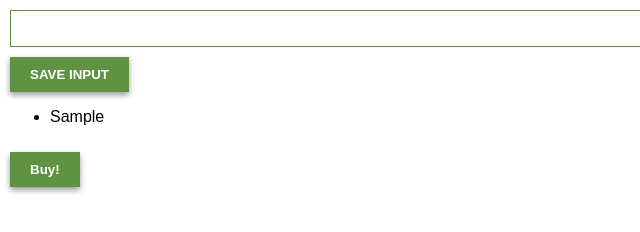
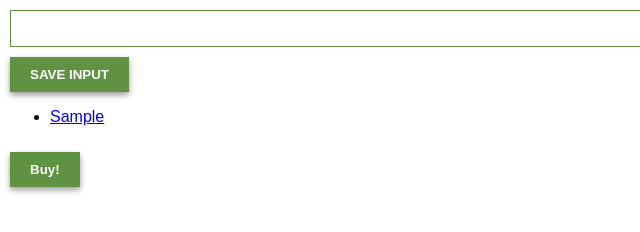
Before and after one commit to sarfrajabbasi/JS_Programming, a plain HTML site: page html/chromExtension.html in a window 1280 px wide. Both pictures are taken after typing "Sample" into the empty fields and a click on the button "SAVE INPUT". Shown: the full height of the page, 0-640 px from the left. Drawn offline with Linux system fonts and the light colour scheme.

Commit message:
js programming

```diff
--- a/JS/chromeExtent.js
+++ b/JS/chromeExtent.js
@@ -1,4 +1,3 @@
-
 // create the myleads array and InputEl.
 
 // Create two variables
@@ -7,36 +6,49 @@
 // inputEl --> should be assigned to the text input field.
 
 let myLeads = [];
-const inputBtn = document.getElementById('input-btn');
-const inputEl = document.getElementById('input-el');
-const ulList = document.querySelector('#ul-list');
+const inputBtn = document.getElementById("input-btn");
+const inputEl = document.getElementById("input-el");
+const ulList = document.querySelector("#ul-list");
 
 // log out 'button clicked' when the user clicks the "SAVE INPUT" button
 
+inputBtn.addEventListener("click", () => {
+  // push the value www.asda.com to myArr when the inputbtn clicked.
+  // push the value from input filed into myLeads arr.
 
-inputBtn.addEventListener('click',()=>{
-// push the value www.asda.com to myArr when the inputbtn clicked.
-// push the value from input filed into myLeads arr.
-    myLeads.push(inputEl.value);
+  myLeads.push(inputEl.value);
 
+  // clear the input field
+  inputEl.value = "";
+  renderLeads();
+});
 
-// clear the existing list
-ulList.innerHTML = ""
+// wrap the code in functions:-------
 
+function renderLeads() {
+  // clear the existing list
+  // ulList.innerHTML = ""
 
-// Render items/logout the items in the myLeads arr using a for loop and also render the leads in the unorder list using ul.textContent
+  // Render items/logout the items in the myLeads arr using a for loop and also render the leads in the unorder list using ul.textContent
 
-// phloshopy: make it work and then correct it.
-for(let i=0;i<myLeads.length;i++){
+  // phloshopy: make it work and then correct it.
 
-    // ulList.innerHTML += `<li>${myLeads[i]}</li>`
-    // create element
-    const li = document.createElement('li');
-    // set text content
-    li.textContent = myLeads[i];
-    // append to ul
-    ulList.appendChild(li)
+  // Improving the performance of our app/and render current items*
+
+  let listItems = "";
+  for (let i = 0; i < myLeads.length; i++) {
+    // wrap the lead in an anchor tag <a> inside the <li>
+
+    listItems += `
+    <li>
+    <a target="_blank" href="${myLeads[i]}">
+    ${myLeads}
+    </a>
+    </li>`;
+  }
+  // DOM manupulation come with cost
+
+  ulList.innerHTML = listItems;
+
+  console.log(inputEl.value);
 }
-inputEl.value = ""
-console.log(inputEl.value);
-});
```
Also changed, not shown: html/chromExtension.html (+1 -0 lines).
